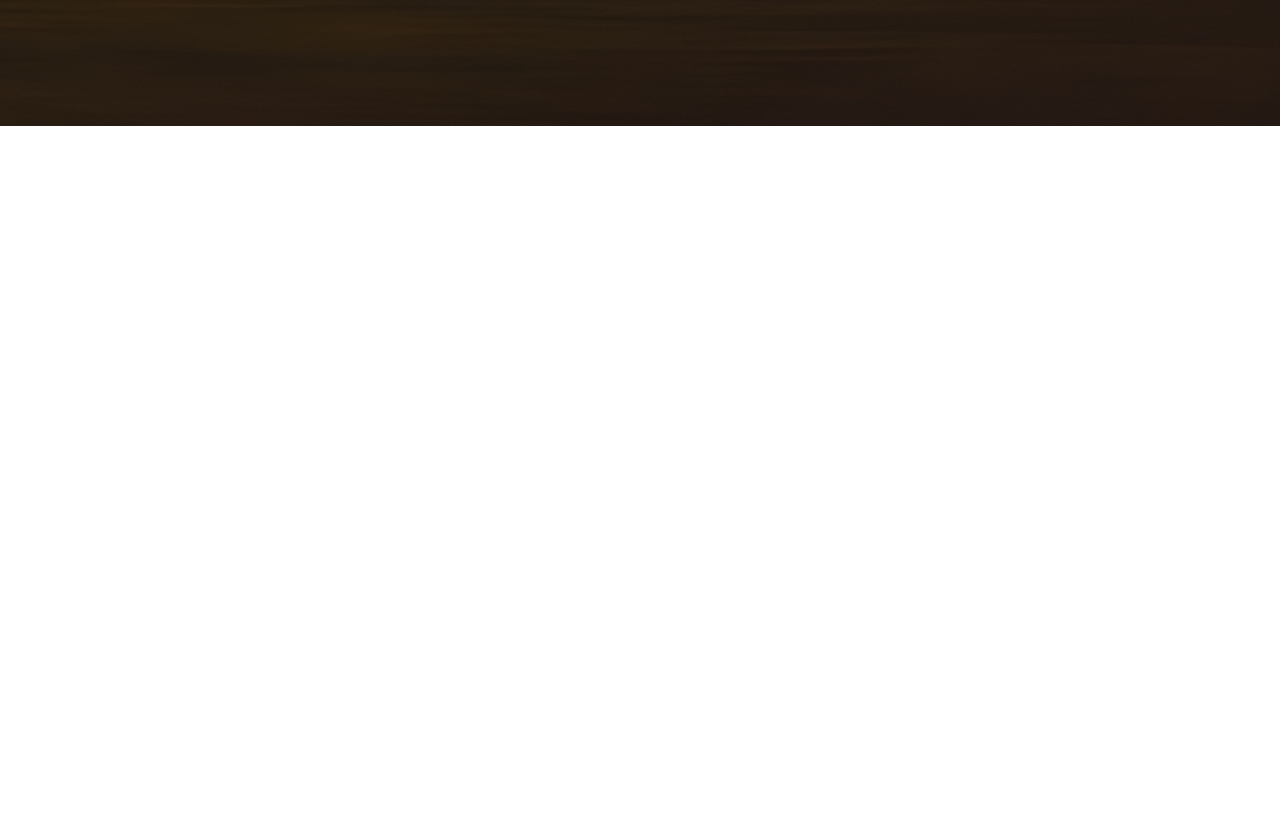
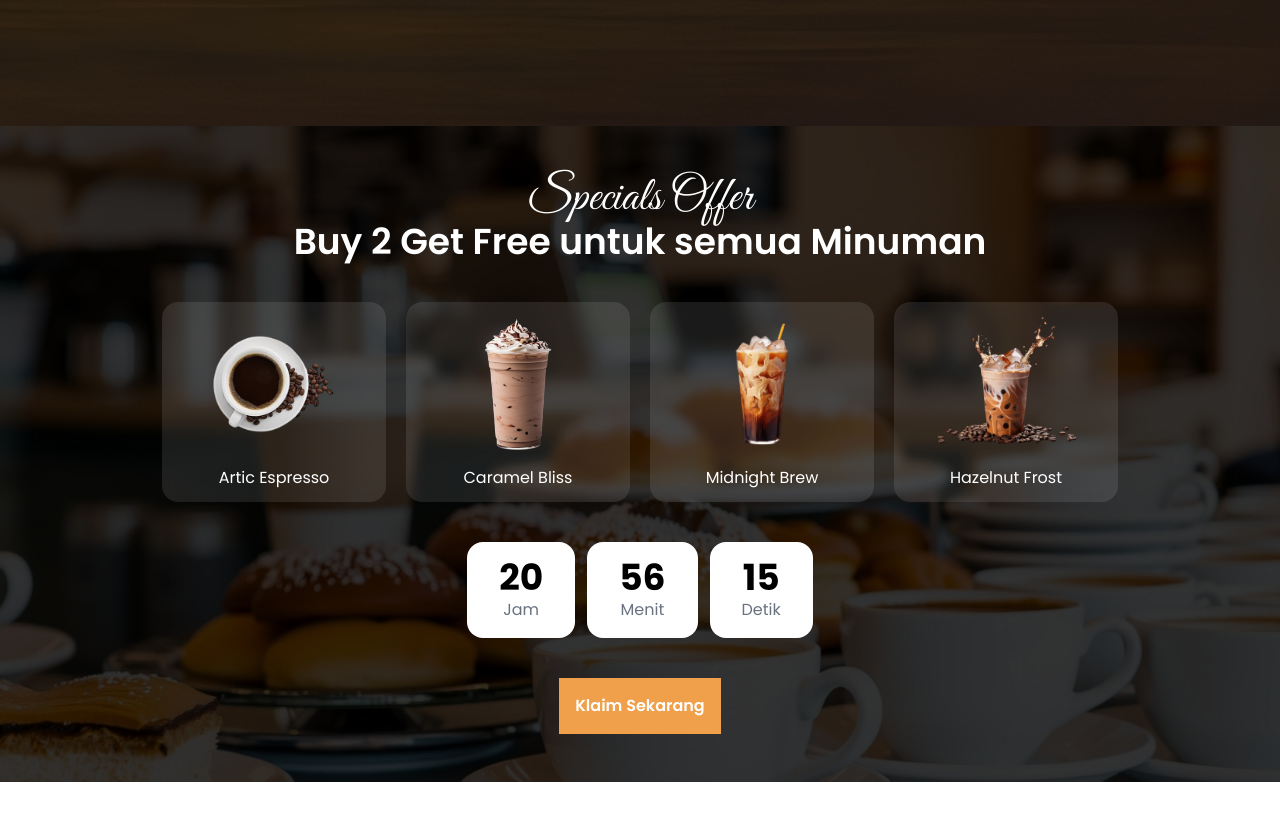
Before and after one commit to RizkyJulianto/TailwindJourney, a website: page CoffeShop/public/index.html in a window 1280 px wide. Shown: the part 2840-3660 px from the top of the page. Drawn offline with Linux system fonts and the light colour scheme.

Commit message:
make promo section

```diff
--- a/CoffeShop/package.json
+++ b/CoffeShop/package.json
@@ -11,6 +11,7 @@
   "license": "ISC",
   "dependencies": {
     "@tailwindcss/cli": "^4.0.0",
+    "simplycountdown.js": "^3.0.1",
     "tailwindcss": "^4.0.0"
   }
 }
--- a/CoffeShop/public/index.html
+++ b/CoffeShop/public/index.html
@@ -87,7 +87,7 @@
     </section>
     <!-- About Section End-->
 
-    <!-- Promo Section -->
+    <!-- Menu Section -->
     <section class="menu w-full mx-auto px-20 bg-[url(../assets/menu-bg.png)] bg-no-repeat bg-cover bg-right py-40 mt-10" id="menu">
       <div class="menu-tiny-title">
         <h3 class="text-center text-white text-3xl font-secondary">Flavors to Savor</h3>
@@ -231,11 +231,87 @@
 
       </div>
      </section>
-    <!-- Promo Section End-->
+    <!-- Menu Section End-->
+
+    <!-- Promo Section -->
+     <section class="promo w-full mx-auto px-20 bg-[url(../assets/promo-bg.jpg)] bg-no-repeat bg-cover bg-center py-12">
+      <div class="promo-tiny-title">
+        <h3 class="text-center text-white text-5xl font-secondary">Specials Offer</h3>
+      </div>
+      <div class="promo-title">
+        <h2 class="text-center text-white font-semibold text-4xl">Buy 2 Get Free untuk semua Minuman</h2>
+      </div>
+      <div class="promo-container-card mx-auto w-full flex gap-x-5  mt-10 justify-center flex-wrap">
+        <div class="promo-card bg-white/10 backdrop-blur-xs rounded-2xl flex flex-col items-center p-3 gap-y-3">
+          <div class="promo-card-img">
+            <img src="../assets/menu/menu-1.png" alt="" class="w-[200px] h-[140px] object-contain">
+          </div>
+          <div class="promo-card-label">
+            <span class="text-white">Artic Espresso</span>
+          </div>
+        </div>
+        <div class="promo-card bg-white/10 backdrop-blur-xs rounded-2xl flex flex-col items-center p-3 gap-y-3">
+          <div class="promo-card-img">
+            <img src="../assets/menu/menu-2.png" alt="" class="w-[200px] h-[140px] object-contain">
+          </div>
+          <div class="promo-card-label">
+            <span class="text-white">Caramel Bliss</span>
+          </div>
+        </div>
+        <div class="promo-card bg-white/10 backdrop-blur-xs rounded-2xl flex flex-col items-center p-3 gap-y-3">
+          <div class="promo-card-img">
+            <img src="../assets/menu/menu-3.png" alt="" class="w-[200px] h-[140px] object-contain">
+          </div>
+          <div class="promo-card-label">
+            <span class="text-white">Midnight Brew</span>
+          </div>
+        </div>
+        <div class="promo-card bg-white/10 backdrop-blur-xs rounded-2xl flex flex-col items-center p-3 gap-y-3">
+          <div class="promo-card-img">
+            <img src="../assets/menu/menu-4.png" alt="" class="w-[200px] h-[140px] object-contain">
+          </div>
+          <div class="promo-card-label">
+            <span class="text-white">Hazelnut Frost</span>
+          </div>
+        </div>
+      </div>
+      <div class="countdown-container flex gap-x-3 w-full mt-10 justify-center">
+        <div class="countdown-col bg-white px-8 py-4 flex flex-col items-center rounded-2xl">
+          <div class="countdown-number">
+            <span class="text-4xl font-bold">20</span>
+          </div>
+          <div class="countdown-label">
+            <span class="text-gray-500">Jam</span>
+          </div>
+        </div>
+        <div class="countdown-col bg-white px-8 py-4 flex flex-col items-center rounded-2xl">
+          <div class="countdown-number">
+            <span class="text-4xl font-bold">56</span>
+          </div>
+          <div class="countdown-label">
+            <span class="text-gray-500">Menit</span>
+          </div>
+        </div>
+        <div class="countdown-col bg-white px-8 py-4 flex flex-col items-center rounded-2xl">
+          <div class="countdown-number">
+            <span class="text-4xl font-bold">15</span>
+          </div>
+          <div class="countdown-label">
+            <span class="text-gray-500">Detik</span>
+          </div>
+        </div>
+      </div>
+      <div class="btn-cta flex justify-center mt-10 ">
+        <a href="" class="inline-block text-white bg-brown px-4 py-4 font-semibold">Klaim Sekarang</a>
+      </div>
+     </section>
+    <!-- Promo Section End -->
+
 
 
 
     <!-- Icons -->
+    <script type="module" src="../js/main.js"></script>
     <script src="https://unpkg.com/@phosphor-icons/web@2.1.1"></script>
   </body>
 </html>
```
Also changed, not shown: CoffeShop/assets/promo-bg.jpg (added), CoffeShop/css/style.css, 1 other file.
